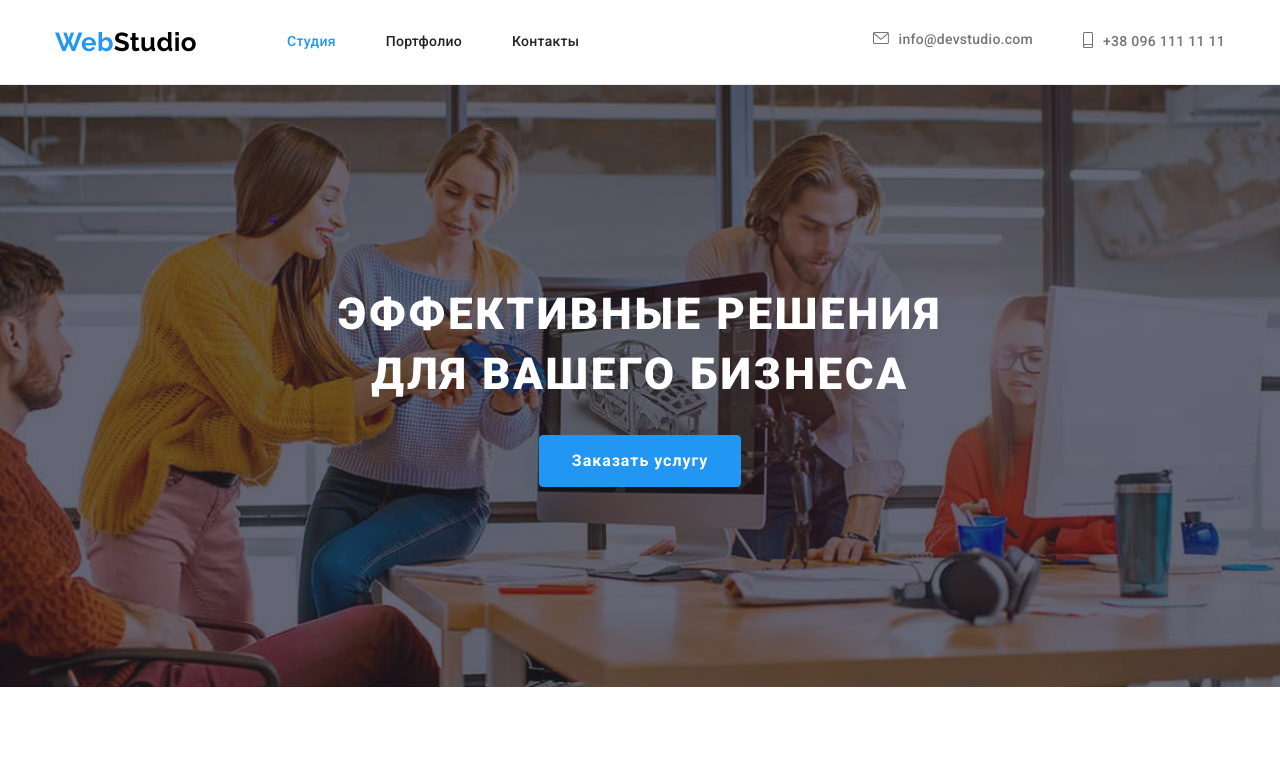
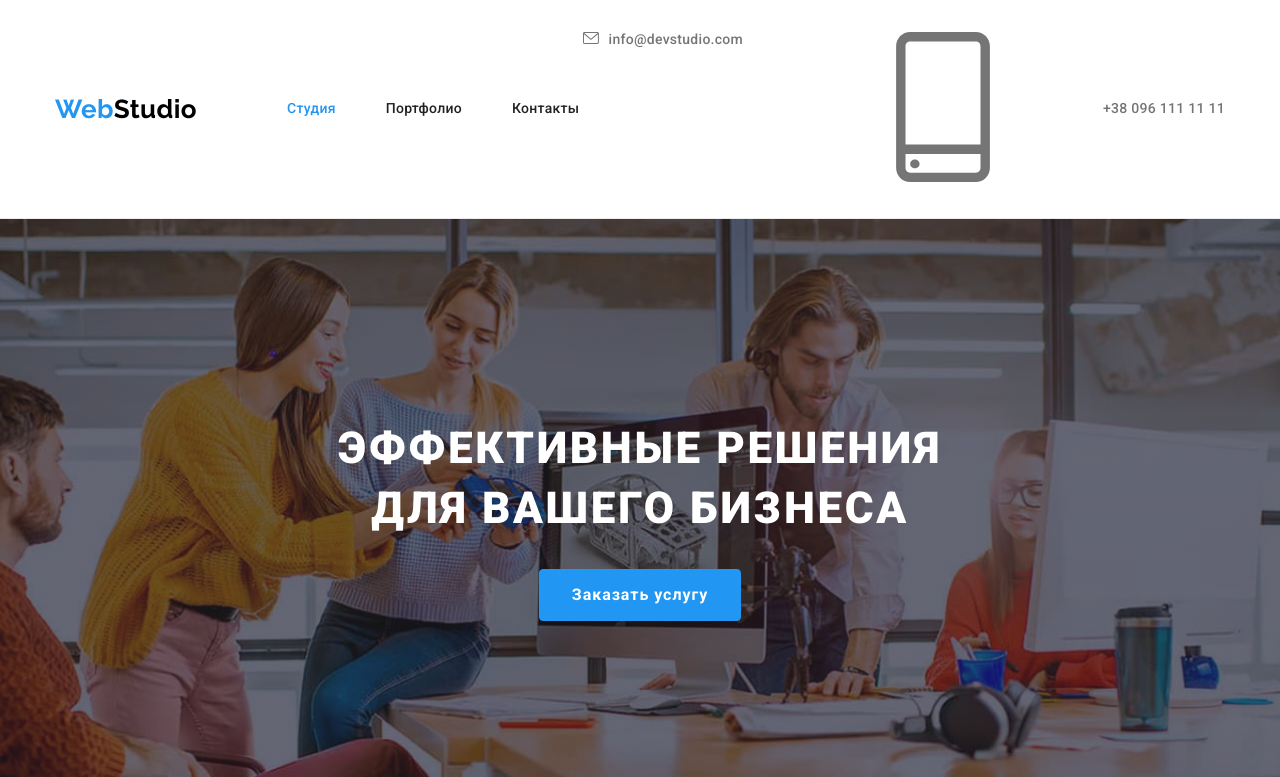
Before and after one commit to AnikaBaykus/goit-markup-hw-04, a plain HTML site: page index.html in a window 1280 px wide. Shown: the top 777 px of the page. Drawn offline with nearby package versions, Linux system fonts and the light colour scheme.

Commit message:
Исправление ошибки репозитория.
Закомментировала размеры иконки телефона, для внесения корректных размеров и пересохранения реппозитория.

```diff
--- a/css/styles.css
+++ b/css/styles.css
@@ -144,10 +144,10 @@ p {
   height: 12px;
 }
 
-.tel-icon svg {
+/* .tel-icon svg {
   width: 10px;
   height: 16px;
-}
+} */
 
 .mail-icon,
 .tel-icon {
--- a/index.html
+++ b/index.html
@@ -53,7 +53,7 @@
           <li class="item">
             <a href="tel:+380961111111" class="link nav-icon">
               <div class="tel-icon">
-                <svg  width="10px" height="16px" >
+                <svg   >
                   <use href="./img/sprite.svg#icon-phone"></use>
                 </svg>
               </div>
```
Also changed, not shown: portfolio.html (+1 -1 lines).
